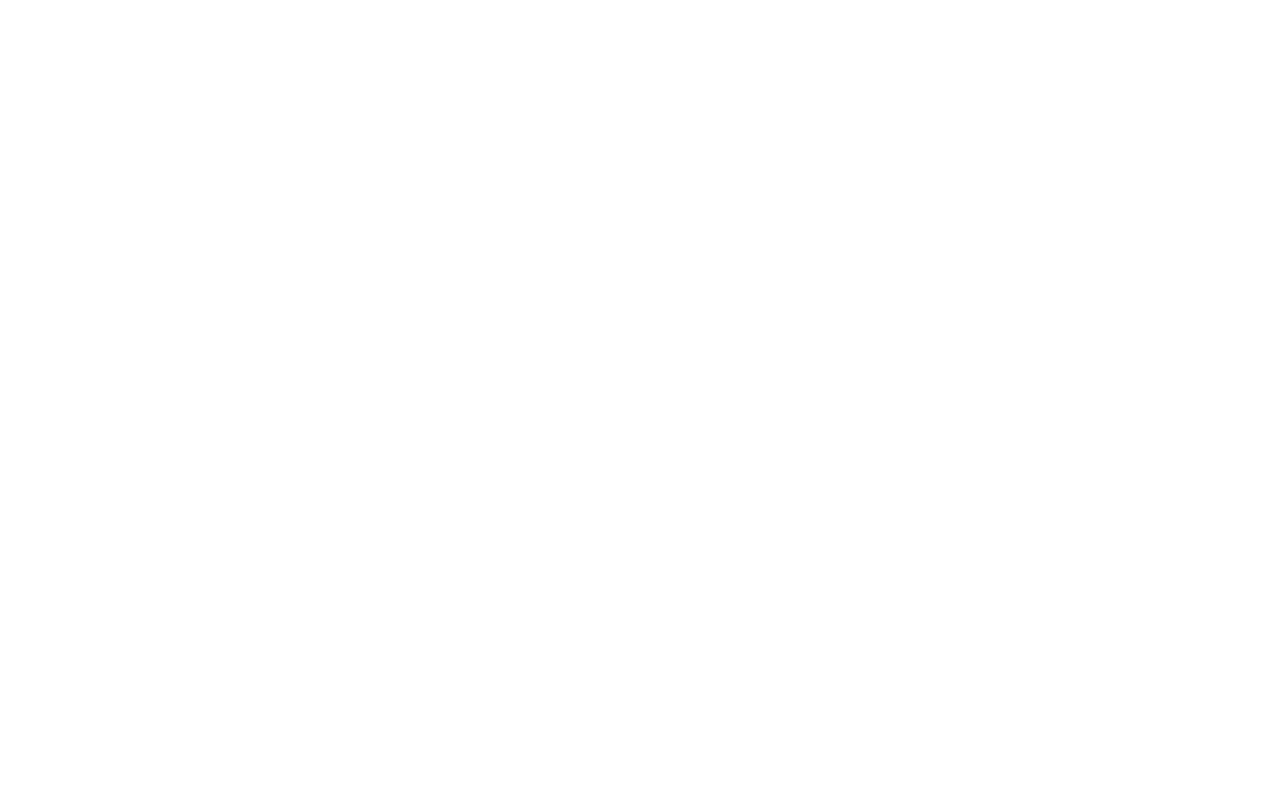
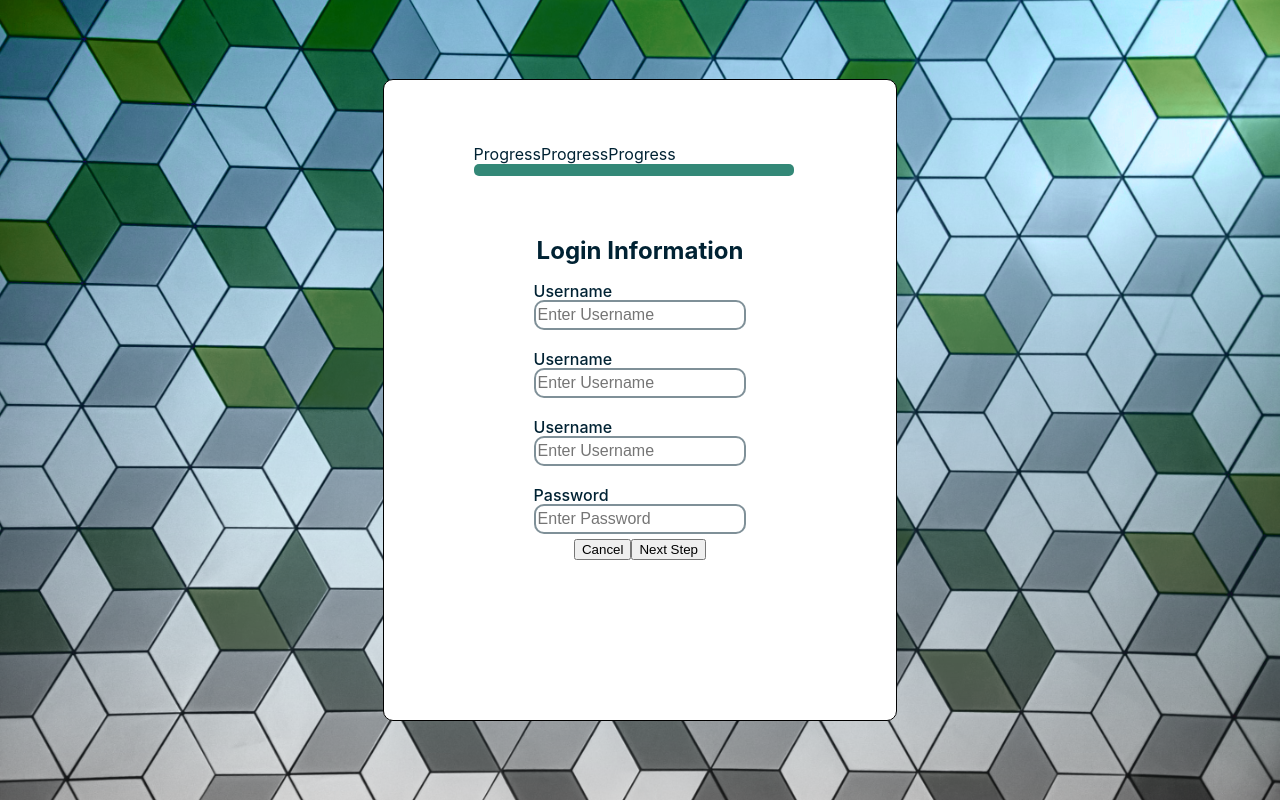
Before and after one commit to Martin-Martinez4/logor, a React (Create React App) app: page /register in a window 1280 px wide. Before the commit this address had no page. Built offline with nearby package versions, Linux system fonts and the light colour scheme.

Commit message:
Created Signin/LandingPage Component and Register Component, Started to work on the progress bar component, Need to finish progress bar to finish registeration componenent

```diff
--- a/src/App.css
+++ b/src/App.css
@@ -36,6 +36,16 @@
   --Tertiary2: rgba(51, 136, 77, 0.50);
   --Tertiary3: rgba(51, 136, 77, 0.25);
 
+  /* Header Sizes */
+  --HeaderH1: 2.5rem;
+  --HeaderH2: 2rem;
+  --HeaderH3: 1.5rem;
+  --HeaderH4: 1rem;
+  --HeaderH5: .5rem;
+  --HeaderH6: .25rem;
+
+  color: var(--UIBlack);
+
 }
 
 body, html {
@@ -43,7 +53,26 @@ body, html {
   overflow-y: hidden;
 }
 
-.App {
+h1{
+  font-size: var(--HeaderH1);
+}
+h2{
+  font-size: var(--HeaderH2);
+}
+h3{
+  font-size: var(--HeaderH3);
+  margin: .5em;
+}
+h4{
+  font-size: var(--HeaderH4);
+  margin: .25em;
+}
+h5{
+  font-size: var(--HeaderH5);
+  margin: 1em;
+}
+
+/* .App {
   text-align: center;
 
-}
+} */
--- a/src/App.js
+++ b/src/App.js
@@ -11,6 +11,7 @@ import Homepage from './components/Pages/Home';
 import Landingpage from './components/Pages/Landingpage';
 import BottomBar from './components/TopandBottom/BottomBar';
 import TopBar from './components/TopandBottom/TopBar';
+import Register from './components/Register/Register';
 // import Card from './components/Card/Card';
 // import PostList from './components/PostList/PostList';
 
@@ -20,6 +21,7 @@ function App() {
       <Routes>
         <Route path="/" element={<Landingpage />} />
         <Route path="/home" element={<Homepage/>} />
+        <Route path="/register" element={<Register/>} />
         {/* <Route path="*" element={<Homepage/>} /> */}
       </ Routes>
 
--- a/src/components/Card/Card.js
+++ b/src/components/Card/Card.js
@@ -3,9 +3,6 @@ import React from "react";
 import "./Cards.css"
 
 const Card = ({ children, cardStyle, classes="" }) => {
-
-    // const { cardWidth, cardHeight } = props
-
 
     return (
 
--- a/src/components/Card/Cards.css
+++ b/src/components/Card/Cards.css
@@ -3,6 +3,7 @@
 
     border-radius: 10px;
     border: 1px solid black;
+    background-color: var(--UIWhite);
 }
 
 .sideCard{
--- a/src/components/Pages/Landingpage.js
+++ b/src/components/Pages/Landingpage.js
@@ -3,7 +3,8 @@ import React from "react";
 import TopBar from "../TopandBottom/TopBar";
 import BottomBar from "../TopandBottom/BottomBar";
 import Signin from "../Siginin/Signin";
-import landingImage from "../../assets/Unsplash.jpg"
+import landingImage from "../../assets/ryunosuke-kikuno-RKwivgSTXVI-unsplash.jpg"
+import "./landingPage.css";
 
 const Landingpage = () => {
     // Photo by <a href="https://unsplash.com/@ryunosuke_kikuno?utm_source=unsplash&utm_medium=referral&utm_content=creditCopyText">Ryunosuke Kikuno</a> on <a href="https://unsplash.com/s/photos/green?utm_source=unsplash&utm_medium=referral&utm_content=creditCopyText">Unsplash</a>
@@ -13,8 +14,8 @@ const Landingpage = () => {
         <React.Fragment>
 
             <TopBar />
-            <div>
-                <img src={landingImage} alt="Green and Grey Cube Pattern" style={{width:"10vw", height:"10vh"}} />
+            <div className="landingPage">
+                <img src={landingImage} alt="Green and Grey Cube Pattern" className="image landingImage"/>
 
                 <Signin />
 
--- /dev/null
+++ b/src/components/Pages/landingPage.css
@@ -0,0 +1,86 @@
+
+.landingPage{
+
+    height: 86vh;
+    width: 100vh;
+
+    display: flex;
+
+}
+
+
+
+.landingImage{
+    width: 60vw;
+    height: auto;
+}
+
+.flexColContainer{
+
+    display: flex;
+    flex-direction: column;
+    align-items: center;
+    justify-content: center;
+
+    width:100%;
+    height: 90%;
+}
+
+.signin{
+    width: 40vw;
+    line-height: 10px;
+}
+
+.inner{
+    width: 50vw;
+    height: auto;
+    line-height: 3.5vh;
+    /* display: flex;
+    flex-direction: column; */
+}
+
+.upperLeft{
+
+    align-self: flex-start;
+    display: flex;
+    flex-direction: column;
+    line-height: 3vh;
+}
+
+input{
+
+    width: 16vw;
+    height: 3vh;
+    font-size: 1em;
+    border-radius: 10px ;
+    align-self: flex-start;
+    border: 2px solid var(--UIGrey1);
+}
+input:hover{
+    outline: none;
+    border: 2px solid var(--Primary);
+}
+input:focus{
+    outline: none;
+    border: 2px solid var(--Primary);
+    box-shadow: 2px 2px 5px var(--Primary3);
+}
+
+
+
+label > input[type=checkbox] {
+    margin-right: .5em;
+    display: inline-block;
+    width: auto;
+    height: auto;
+  }
+.inputName{
+
+    line-height: 10px;
+    margin-top: 1.5em;
+    margin-bottom: .25em;
+    margin-left: 0;
+    margin-right: 0;
+
+    font-weight: 500;
+}
--- /dev/null
+++ b/src/components/ProgressBar/ProgressBar.css
@@ -0,0 +1,15 @@
+
+.single_bar{
+
+    border-radius: 5px;
+}
+
+.single_bar > .bar{
+
+    content: "";
+    width: 100%;
+    height: 100%;
+    background-color: var(--Primary);
+    border-radius: 5px;
+
+}
--- /dev/null
+++ b/src/components/ProgressBar/ProgressBarSingle.js
@@ -0,0 +1,23 @@
+
+// A progess indicator that is displayed as a single element
+//  The element is filled a segment at a time
+
+import React from "react";
+
+import "./ProgressBar.css";
+
+// Needs to take a step property that will segment the bar and keep track of the current step
+
+const ProgressBarSingle = ({ barStyle }) => {
+
+    return (
+
+        <div className="flexColContainer single_bar" style={barStyle}>
+            <div className="bar"></div>
+        </div>
+
+    )
+
+}
+
+export default ProgressBarSingle;
--- /dev/null
+++ b/src/components/Register/Register.css
@@ -0,0 +1,21 @@
+
+.register{
+    background-image:
+    linear-gradient(var(--Primary), var(--UIWhite)), url("../../assets/ryunosuke-kikuno-RKwivgSTXVI-unsplash.jpg");
+    height: 100vh; /* You must set a specified height */
+    width: 100vw; /* You must set a specified height */
+    background-position: center; /* Center the image */
+    background-repeat: no-repeat; /* Do not repeat the image */
+    background-size: cover; /* Resize the background image to cover the entire container */
+    background-blend-mode: saturation;
+
+    z-index: 0;
+}
+
+.registeration_progress{
+
+    position: relative;
+    top: 8vh;
+    left: 7vw
+
+}
--- a/src/components/Register/Register.js
+++ b/src/components/Register/Register.js
@@ -0,0 +1,74 @@
+
+import React from "react";
+import Card from "../Card/Card";
+import ProgressBarSingle from "../ProgressBar/ProgressBarSingle";
+
+import "./Register.css";
+
+const Register = () => {
+
+    return (
+
+    <form className="register flexColContainer">
+
+
+        <Card cardStyle={{width:"40vw", height:"80vh"}}>
+            <span className="progressBar registeration_progress">
+                <div style={{display:"flex"}}>
+                    <span>Progress</span>
+                    <span>Progress</span>
+                    <span>Progress</span>
+                </div>
+                <ProgressBarSingle barStyle={{height:"1.5vh", width:"25vw"}}/>
+
+            </span>
+
+        <div className="flexColContainer">
+            <h3>Login Information</h3>
+
+            <div className="inner">
+                <div className="flexColContainer">
+
+                    <label for="uname" className="upperleft">
+                        <h4 className="inputName">Username</h4>
+
+                        <input type="text" placeholder="Enter Username" name="uname" required />
+                    </label>
+
+                    <label for="uname" className="upperleft">
+                        <h4 className="inputName">Username</h4>
+
+                        <input type="text" placeholder="Enter Username" name="uname" required />
+                    </label>
+
+                    <label for="uname" className="upperleft">
+                        <h4 className="inputName">Username</h4>
+
+                        <input type="text" placeholder="Enter Username" name="uname" required />
+                    </label>
+
+                    <label for="psw" className="upperleft">
+                        <h4 className="inputName">Password</h4>
+
+                        <input type="password" placeholder="Enter Password" name="psw" required />
+                    </label>
+
+                    <div>
+                        {/* Need to add a on click that changes the progress bar and changes cancel to Back */}
+                        <button type="submit big button">Cancel</button>
+                        <button type="submit big button">Next Step</button>
+                    </div>
+
+                </div>
+
+
+            </div>
+        </div>
+        </Card>
+    </form>
+
+    )
+
+}
+
+export default Register;
--- a/src/components/Siginin/Signin.js
+++ b/src/components/Siginin/Signin.js
@@ -5,34 +5,42 @@ const Signin = () => {
 
     return (
 
-        <article className="br3 ba dark-gray b--black-10 mv4 w-100 w-50-m w-25-l mw6 shadow-5 center">
-            <div className="pa4 black-80">
-                <div className="measure">
-                    <fieldset id="sign_up" className="ba b--transparent ph0 mh0">
-                    <legend className="f4 fw6 ph0 mh0">Sign In</legend>
-                    <div className="mt3">
-                        <label className="db fw6 lh-copy f6" htmlFor="email-address">Email</label>
-                        <input className="pa2 input-reset ba bg-transparent hover-bg-black hover-white w-100" type="email" name="email-address"  id="email-address" />
-                    </div>
-                    <div className="mv3">
-                        <label className="db fw6 lh-copy f6" htmlFor="password">Password</label>
-                        <input className="b pa2 input-reset ba bg-transparent hover-bg-black hover-white w-100" type="password" name="password"  id="password"  />
-                    </div>
+    <form className="signin flexColContainer">
 
-                    </fieldset>
-                    <div className="">
-                    <input
-                        className="b ph3 pv2 input-reset ba b--black bg-transparent grow pointer f6 dib" type="submit"
-                        value="sign in"
-                    />
-                    </div>
-                    <div className="lh-copy mt3">
-                    <a href="#0" className="f6 link dim black db">Register Here</a>
+        <h1> Welcome!</h1>
+        <h2>Login!</h2>
 
-                    </div>
+        <div className=" flexColContainer inner">
+            <div className="flexColContainer">
+
+                <label for="uname" className="upperleft">
+                    <h4 className="inputName">Username</h4>
+
+                    <input type="text" placeholder="Enter Username" name="uname" required />
+                </label>
+
+                <label for="psw" className="upperleft">
+                    <h4 className="inputName">Password</h4>
+
+                    <input type="password" placeholder="Enter Password" name="psw" required />
+                </label>
+
+                <div>
+                    <button type="submit big button">Login</button>
+                </div>
+                <div>
+                    <label>
+                        <input type="checkbox" name="remember" />Remember Me?
+                    </label>
                 </div>
             </div>
-        </article>
+
+            <div className="flexColContainer" >
+                <span >Forgot your password?  <a href="#"> Reset your password.</a></span>
+                <span >Do not have an account? <a href="#">Register Here.</a></span>
+            </div>
+        </div>
+    </form>
 
     )
 
```
Also changed, not shown: src/assets/ryunosuke-kikuno-RKwivgSTXVI-unsplash.jpg (added), src/components/ProgressBar/ProgressBarSeperate.js (added), 1 other file (tests, documents, lock files or other folders).
